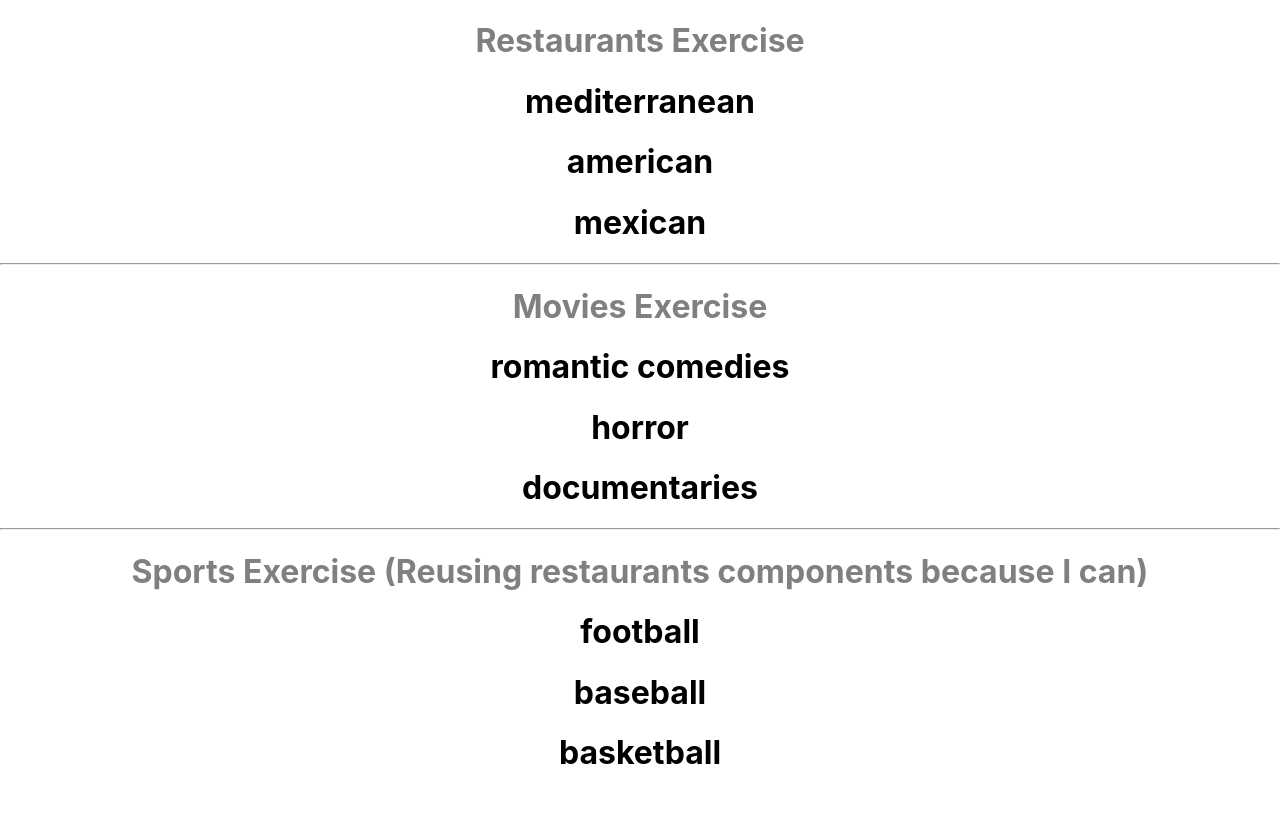
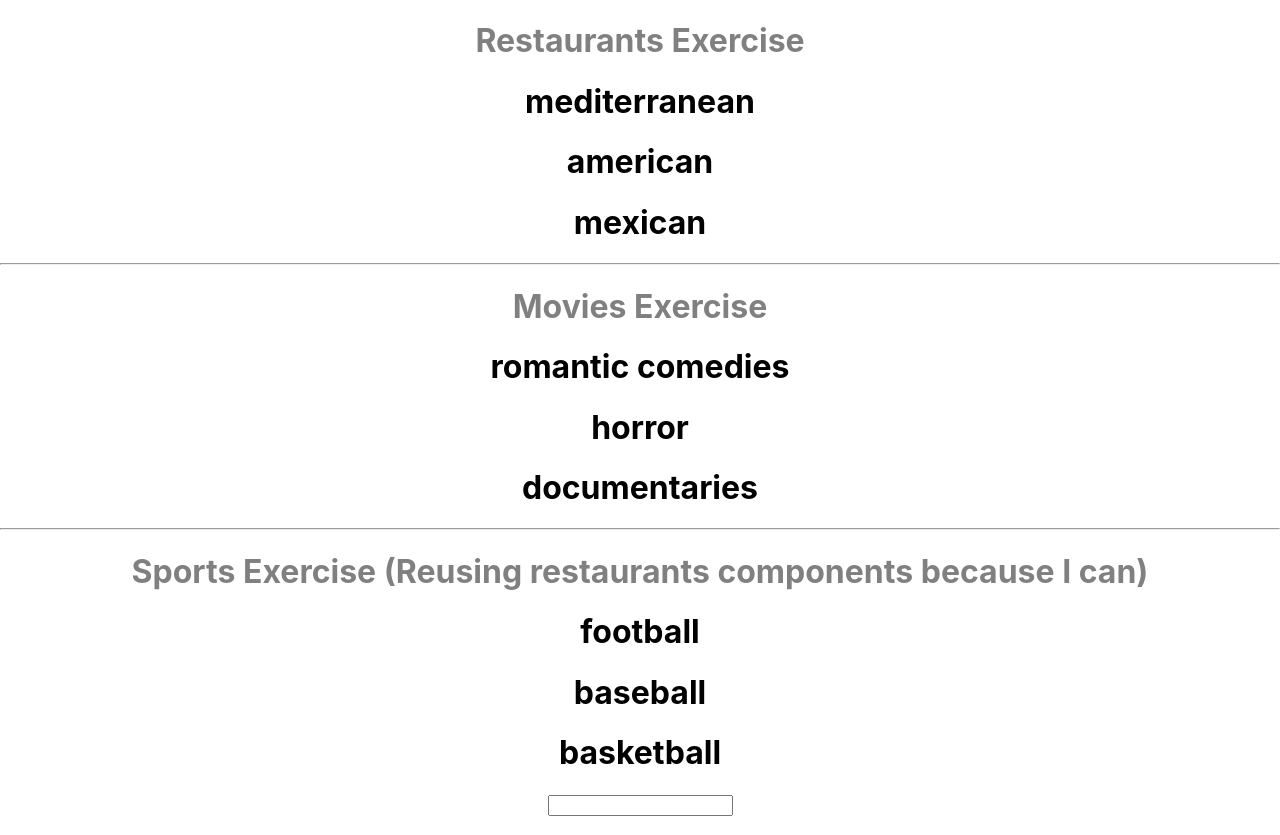
Before and after one commit to LaurenReilly/DIR-react-day-two, a React (Create React App) app: page / in a window 1280 px wide. Before the commit the page ends 800 px from the top, so only its background shows below. Built offline with nearby package versions, Linux system fonts and the light colour scheme.

Commit message:
added another form that is controlled

```diff
--- a/src/App.js
+++ b/src/App.js
@@ -1,6 +1,7 @@
 import React from 'react';
 import Cuisines from './components/restaurants/Cuisines';
 import Genre from './components/movies/Genre';
+import Form from './components/Form';
 import data from './restaurantData';
 import movieData from './movieData';
 import sportsData from './sportsData';
@@ -33,6 +34,7 @@ function App() {
             return <Cuisines key={i} cuisine={cuisine} restaurants={sportsData[cuisine]}/>
           })
         }
+        <Form/>
     </div>
   );
 }
--- /dev/null
+++ b/src/components/Form.js
@@ -0,0 +1,29 @@
+import React, {Component} from 'react';
+
+class Form extends Component {
+    constructor(props) {
+        super(props);
+        this.state = {
+            value: "",
+        }
+    }
+
+    handleChange = (input) => {
+        this.setState({
+            value: input
+        })
+    }
+
+    render() {
+        return (
+            <div>
+                <form>
+                    <input onChange={(e) => this.handleChange(e.target.value)} type="text" value={this.state.value}></input>
+                </form>
+                <h2>{this.state.value}</h2>
+            </div>
+        )
+    }
+}
+
+export default Form;
```
